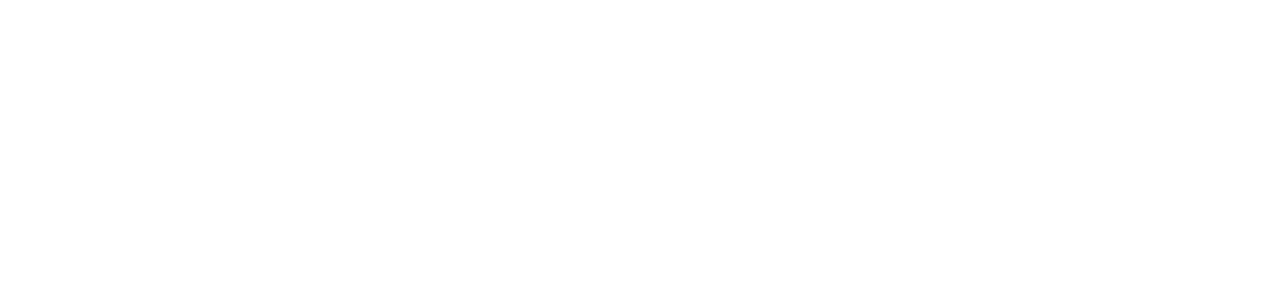
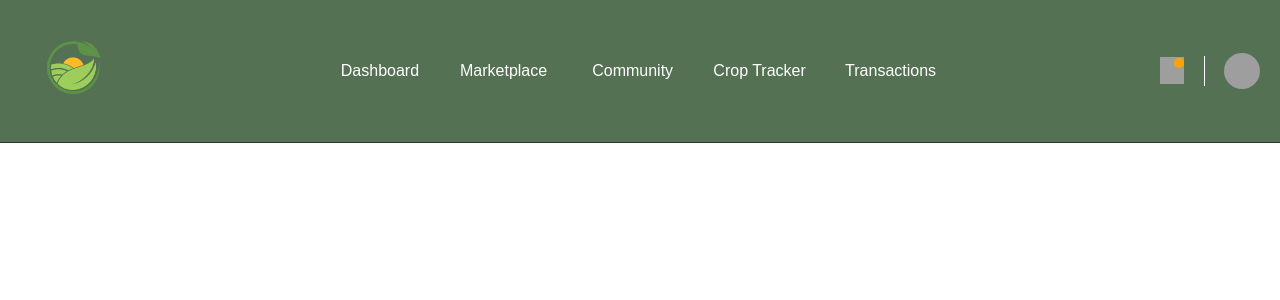
Before and after one commit to d3rd120/agri-pinas2, a React (Create React App) app: page /farmerdashboard in a window 1280 px wide. Before the commit this address had no page. Shown: the top 300 px of the page. Built offline with nearby package versions, Linux system fonts and the light colour scheme; grey boxes are pictures that could not be loaded.

Commit message:
changed classname added farmernavigation

```diff
--- a/src/App.js
+++ b/src/App.js
@@ -1,6 +1,7 @@
 import MainPage from './pages/MainPage/mainPage';
 import LoginPage from './pages/MainPage/loginPage';
 import SignupPage from './pages/MainPage/signupPage';
+import FarmerDashboard from './pages/FarmerPage/farmerDashboard';
 import { BrowserRouter, Routes, Route } from 'react-router-dom';
 import React from 'react';
 
@@ -14,6 +15,7 @@ const App = () => {
         <Route path = "/" index element = { <MainPage/> }/>
         <Route path = "/login" element = { <LoginPage/> }/>
         <Route path = "/signup" element = { <SignupPage/> }/>
+        <Route path = "/farmerdashboard" element = { <FarmerDashboard/> }/>
         </Routes>
         </BrowserRouter>
     </>
--- /dev/null
+++ b/src/components/farmerPageNavigation.jsx
@@ -0,0 +1,26 @@
+import "../css/Components/farmerPageNavigation.css";
+import Logo from '../img/agriPinasLogo.png';
+const FarmerNavigation = () => {
+  return (
+    <div className="farmernavigation">
+      <img className="agripinaslogo-icon" alt="" src={Logo} />
+      <div className="dashboard-parent">
+        <a className="dashboard">Dashboard</a>
+        <a className="marketplace">Marketplace</a>
+        <a className="community">Community</a>
+        <a className="crop-tracker">Crop Tracker</a>
+        <a className="crop-tracker">Transactions</a>
+      </div>
+      <div className="ellipse-parent">
+        <img className="group-child" alt="" src="/ellipse-1@2x.png" />
+        <div className="group-item" />
+        <button className="vector-parent">
+          <img className="vector-icon" alt="" src="/vector.svg" />
+          <div className="group-inner" />
+        </button>
+      </div>
+    </div>
+  );
+};
+
+export default FarmerNavigation;
--- a/src/components/signupComponent.jsx
+++ b/src/components/signupComponent.jsx
@@ -27,38 +27,33 @@ const Signup = () => {
 
 
   return (
-    <div className="registerpage">
-      <div className="wrapper">
-        <div className="form">
-          <div className="form-text">
-            <div className="register">Register</div>
+    <div className="signupComponent">
+      <div className="signupComponentWrapper">
+        <div className="signupComponentForm">
+          <div className="signupComponentFormText">
+            <div className="signupComponentMainText">Register</div>
           </div>
-          <div className="form-fields">
-            <input className="input" type="text" placeholder="Full Name" />
-            <input className="input" type="text" placeholder="Contact Number" />
-            <input className="input" type="text" placeholder="Address" />
-            <input
-              className="input"
-              type="date"
-              placeholder="Birthday"
-              onInput={calculateAge}
-            />
-            <input className="input" type="text" placeholder="Age" value={age} readOnly />
-            <input className="input" type="text" placeholder="Email" />
-            <select className="input">
+          <div className="signupComponentFormFields">
+            <input className="signupComponentFormInput" id = "signupComponentFullName" type="text" placeholder="Full Name" />
+            <input className="signupComponentFormInput" id = "signupComponentContactNumber" type="text" placeholder="Contact Number" />
+            <input className="signupComponentFormInput" id = "signupComponentAddress" type="text" placeholder="Address" />
+            <input className="signupComponentFormInput" id = "signupComponentBirthday" type="date" placeholder="Birthday" onInput={calculateAge}  />
+            <input className="signupComponentFormInput" id = "signupComponentAge" type="text" placeholder="Age" value={age} readOnly />
+            <input className="signupComponentFormInput" id = "signupComponentEmail" type="text" placeholder="Email" />
+            <select className="signupComponentFormInput" id = "signupComponentRole">
               <option value="">Select a role</option>
               <option value="farmer">Farmer</option>
               <option value="buyer">Buyer</option>
             </select>
-            <input className="input" type="password" placeholder="Password" />
-            <input className="input" type="password" placeholder="Confirm Password" />
+            <input className="signupComponentFormInput" id = "signupComponentPassword" type="password" placeholder="Password" />
+            <input className="signupComponentFormInput" id = "signupComponentConfirmPassword" type="password" placeholder="Confirm Password" />
           </div>
-          <button className="button">
-            <div className="register1">Register</div>
+          <button className="signupComponentButton">
+            <div className="signupComponentButtonText">Register</div>
           </button>
-          <div className="already-have-an-container">
+          <div className="signupComponentSubTextContainer">
             <span>{`Already have an account? `}</span>
-            <Link className="login" to = '/login'>Login</Link>
+            <Link className="signupComponentLoginLink" to = '/login'>Login</Link>
           </div>
         </div>
       </div>
--- /dev/null
+++ b/src/css/Components/farmerPageNavigation.css
@@ -0,0 +1,125 @@
+.agripinaslogo-icon {
+    position: relative;
+    width: 6.25rem;
+    height: 6.35rem;
+    object-fit: cover;
+  }
+  .community,
+  .crop-tracker,
+  .dashboard,
+  .marketplace {
+    text-decoration: none;
+    position: relative;
+    color: inherit;
+    display: inline-block;
+    width: 5.13rem;
+    flex-shrink: 0;
+  }
+  .community,
+  .crop-tracker,
+  .marketplace {
+    width: 6.57rem;
+  }
+  .community,
+  .crop-tracker {
+    width: 5.8rem;
+  }
+  .crop-tracker {
+    width: 6.31rem;
+  }
+  .dashboard-parent {
+    display: flex;
+    flex-direction: row;
+    align-items: center;
+    justify-content: flex-start;
+    gap: 1.88rem;
+  }
+  .group-child {
+    position: absolute;
+    height: 100%;
+    width: 36%;
+    top: 0;
+    right: 0;
+    bottom: 0;
+    left: 64%;
+    border-radius: 50%;
+    max-width: 100%;
+    overflow: hidden;
+    max-height: 100%;
+    object-fit: cover;
+  }
+  .group-item {
+    position: absolute;
+    height: 84.48%;
+    width: 0.7%;
+    top: 7.76%;
+    right: 55.3%;
+    bottom: 7.76%;
+    left: 44%;
+    border-right: 0.7px solid #fff;
+    box-sizing: border-box;
+  }
+  .vector-icon {
+    position: absolute;
+    height: 100%;
+    width: 100%;
+    top: 0;
+    right: 0;
+    bottom: 0;
+    left: 0;
+    max-width: 100%;
+    overflow: hidden;
+    max-height: 100%;
+  }
+  .group-inner {
+    position: absolute;
+    height: 35.98%;
+    width: 39.98%;
+    top: 3.9%;
+    right: 0;
+    bottom: 60.12%;
+    left: 60.02%;
+    border-radius: 50%;
+    background-color: #fba403;
+  }
+  .vector-parent {
+    cursor: pointer;
+    border: 0;
+    padding: 0;
+    background-color: transparent;
+    position: absolute;
+    height: 74.07%;
+    width: 24%;
+    top: 12.96%;
+    right: 76%;
+    bottom: 12.96%;
+    left: 0;
+  }
+  .ellipse-parent {
+    position: relative;
+    width: 6.25rem;
+    height: 2.25rem;
+  }
+  .farmernavigation {
+    position: relative;
+    background-color: #557153;
+    width: 100%;
+    display: flex;
+    flex-direction: row;
+    padding: 1.25rem;
+    box-sizing: border-box;
+    align-items: center;
+    justify-content: space-between;
+    border-bottom: 1px;
+    border-bottom-style: solid;
+    border-bottom-color: #333;
+    text-align: center;
+    font-size: 1rem;
+    color: #fff;
+    font-family: Arial, Helvetica, sans-serif;
+  }
+  @media screen and (max-width: 960px) {
+    .dashboard-parent {
+      display: none;
+    }
+  }
--- a/src/css/Components/homeComponent.css
+++ b/src/css/Components/homeComponent.css
@@ -5,11 +5,11 @@
 .homeComponentTextContainer {
   align-self: stretch;
   position: relative;
-  line-height: 80.5%;
+  line-height: 100.5%;
 }
 .homeComponentTextContainer {
-  font-size: 1.25rem;
-  line-height: 167.02%;
+  font-size: 1rem;
+  line-height:200.02%;
 }
 .homeComponentTagLine {
   width: 28.13rem;
--- a/src/css/Components/signupComponent.css
+++ b/src/css/Components/signupComponent.css
@@ -1,22 +1,22 @@
-.register {
+.signupComponentMainText {
     align-self: stretch;
     position: relative;
     line-height: 2.13rem;
     font-weight: 600;
   }
-  .form-text {
+  .signupComponentFormText {
     flex-direction: column;
     padding: 0 0 1rem;
     align-items: center;
   }
-  .form-fields,
-  .form-text,
-  .input {
+  .signupComponentFormFields,
+  .signupComponentFormText,
+  .signupComponentFormInput {
     align-self: stretch;
     display: flex;
     justify-content: flex-start;
   }
-  .input {
+  .signupComponentFormInput {
     border: 1px solid #dee3eb;
     font-size: 0.90rem;
     background-color: #fff;
@@ -28,13 +28,13 @@
     line-height: 1.13rem;
     outline: 0;
   }
-  .form-fields {
+  .signupComponentFormFields {
     flex-direction: column;
     padding: 0 2.06rem;
     align-items: flex-start;
     gap: 0.63rem;
   }
-  .register1 {
+  .signupComponentButtonText {
     position: relative;
     font-size: 0.90rem;
     line-height: 150%;
@@ -42,7 +42,7 @@
     color: #fff;
     text-align: left;
   }
-  .button {
+  .signupComponentButton {
     cursor: pointer;
     border: 0;
     padding: 0.60rem 0.60rem;
@@ -58,21 +58,21 @@
     transition: 0.5s;
   }
 
-  button:hover {
+  .signupComponentButton:hover {
     background-color: #3e8e41;
     color: white;
   }
 
-  .login {
+  .signupComponentLoginLink {
     color: #27ae60;
     text-decoration: none;
     transition: 0.5s;
   }
 
-  .login:hover {
+  .signupComponentLoginLink:hover {
     color: #3e8e41;
   }
-  .already-have-an-container {
+  .signupComponentSubTextContainer {
     position: relative;
     font-size: 0.80rem;
     line-height: 150%;
@@ -82,7 +82,7 @@
     flex-shrink: 0;
     color: #000;
   }
-  .form {
+  .signupComponentForm {
     border-radius: 12px;
     box-shadow: 0 0 24px rgba(0, 0, 0, 0.03);
     border: 1px solid #eaeaea;
@@ -93,20 +93,20 @@
     gap: 2.06rem;
     max-width: 90%;
   }
-  .form,
-  .registerpage,
-  .wrapper {
+  .signupComponentForm,
+  .signupComponent,
+  .signupComponentWrapper {
     background-color: #fff;
     display: flex;
     flex-direction: column;
     align-items: center;
     justify-content: center;
   }
-  .wrapper {
+  .signupComponentWrapper {
     align-self: stretch;
     padding: 5rem 0;
   }
-  .registerpage {
+  .signupComponent {
     position: relative;
     width: 100%;
     text-align: center;
--- /dev/null
+++ b/src/pages/FarmerPage/farmerDashboard.jsx
@@ -0,0 +1,13 @@
+import React from 'react';
+import FarmerNavigation from '../../components/farmerPageNavigation';
+
+const FarmerDashboard = () => {
+
+    return (
+        <>
+        <FarmerNavigation />
+        </>
+    );
+};
+
+export default FarmerDashboard;
```
